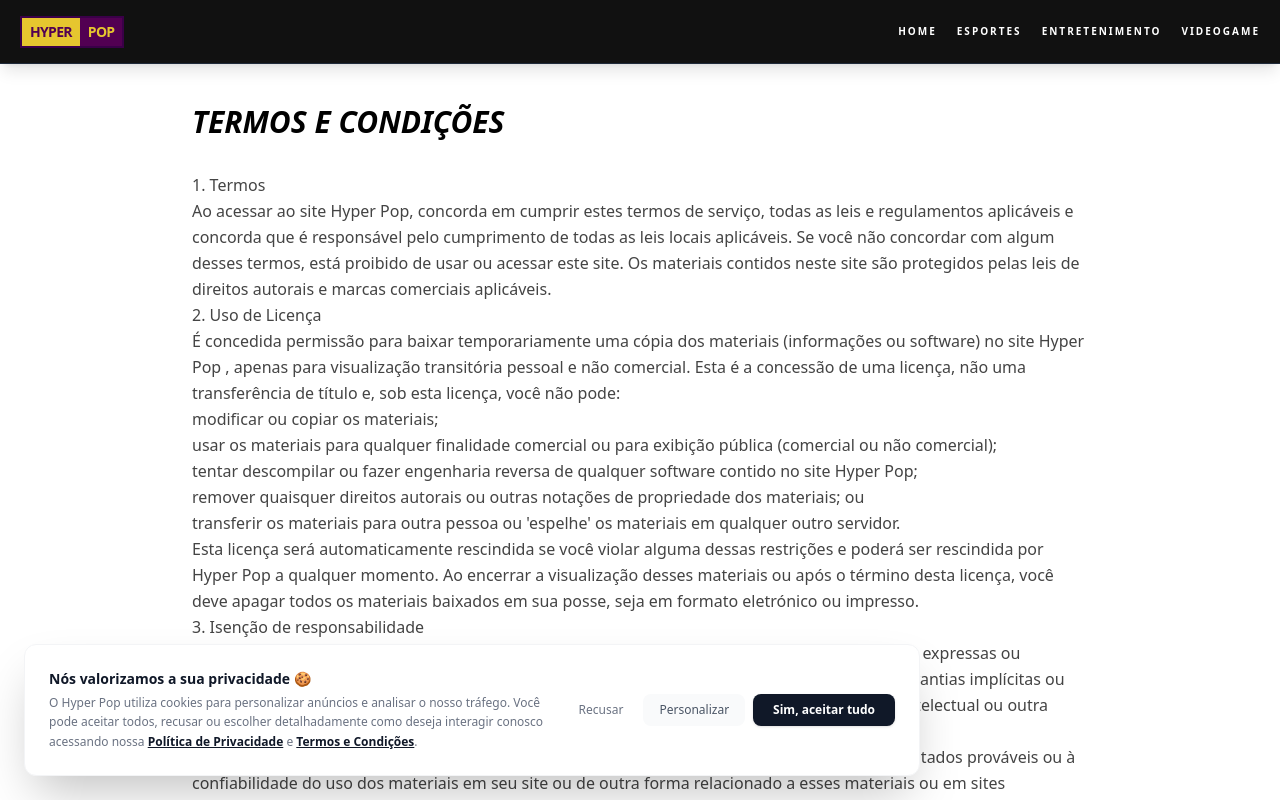
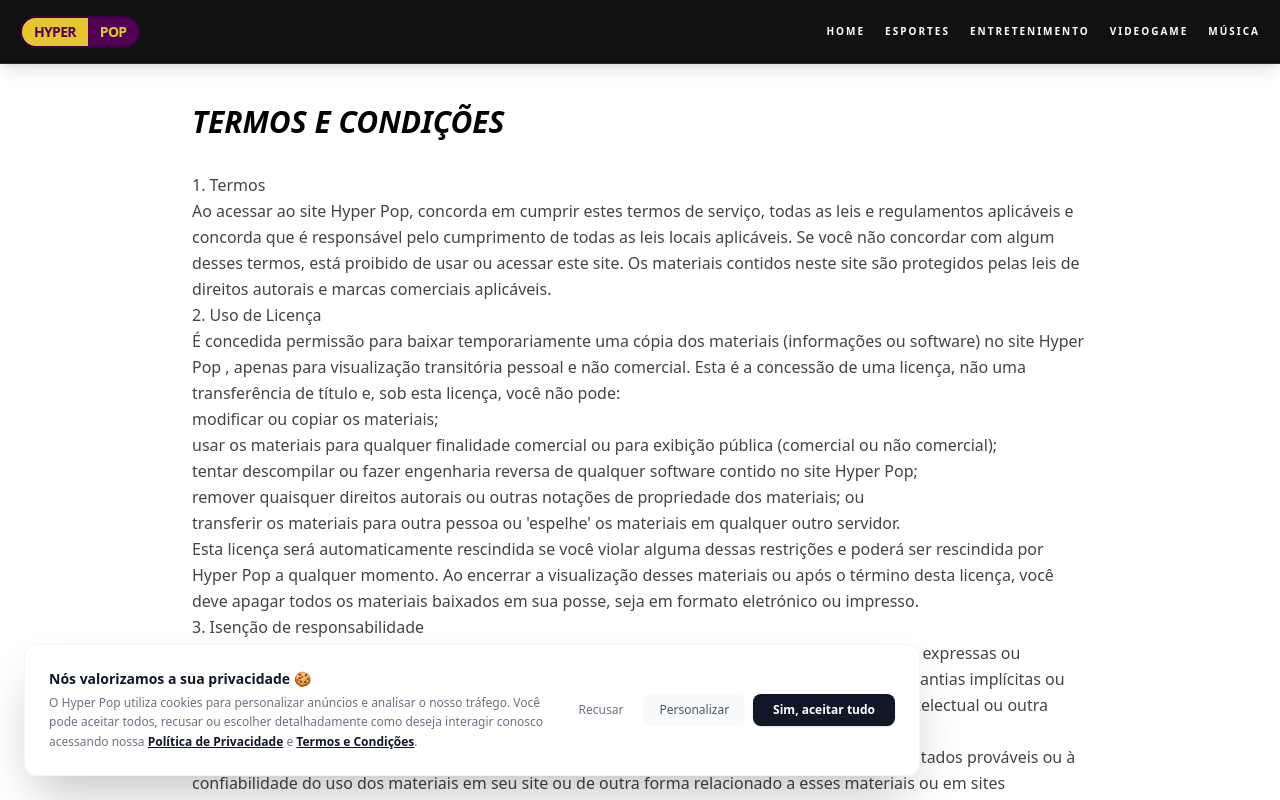
Before and after one commit to raphaeldemouradev/hyper-pop, a Next.js app: page /termos in a window 1280 px wide. Shown: the top 800 px of the page. Built offline with nearby package versions, Linux system fonts and the light colour scheme.

Commit message:
navbar 2.0.1

```diff
--- a/src/components/Navbar.tsx
+++ b/src/components/Navbar.tsx
@@ -20,9 +20,9 @@ export default function Navbar() {
 
           {/* LOGO SKELETON (Igual para PC e Mobile) */}
           <div className="flex items-center">
-            <div className="flex border-2 border-[#9136be] tracking-tighter uppercase text-sm rounded overflow-hidden">
-              <div className="bg-[#E6C62F] animate-pulse w-14 h-8"></div>
-              <div className="bg-[#a23bd5] animate-pulse w-10 h-8"></div>
+            <div className="flex border-2 border-[#9136be] tracking-tighter uppercase text-sm rounded-full overflow-hidden">
+              <div className="bg-[#E6C62F] animate-pulse w-14 h-8 rounded-full"></div>
+              <div className="bg-[#a23bd5] animate-pulse w-10 h-8 rounded-full"></div>
             </div>
           </div>
 
@@ -32,13 +32,14 @@ export default function Navbar() {
             <div className="w-20 h-3 bg-gray-800 animate-pulse rounded"></div>
             <div className="w-24 h-3 bg-gray-800 animate-pulse rounded"></div>
             <div className="w-20 h-3 bg-gray-800 animate-pulse rounded"></div>
+            <div className="w-16 h-3 bg-gray-800 animate-pulse rounded"></div>
           </div>
 
           {/* --- SKELETON MOBILE (Aparece só no Celular) --- */}
           <div className="md:hidden flex flex-col gap-1.5">
-            <div className="w-7 h-1 bg-[#E6C62F] animate-pulse rounded opacity-50"></div>
-            <div className="w-7 h-1 bg-[#E6C62F] animate-pulse rounded opacity-50"></div>
-            <div className="w-7 h-1 bg-[#E6C62F] animate-pulse rounded opacity-50"></div>
+            <div className="w-7 h-1 bg-[#fff] animate-pulse rounded opacity-50"></div>
+            <div className="w-7 h-1 bg-[#fff] animate-pulse rounded opacity-50"></div>
+            <div className="w-7 h-1 bg-[#fff] animate-pulse rounded opacity-50"></div>
           </div>
 
         </div>
@@ -54,9 +55,9 @@ export default function Navbar() {
 
           {/* LOGO */}
           <Link href="/" className="flex items-center">
-            <div className="flex border-2 border-[#3a0048] font-black tracking-tighter uppercase text-sm">
-              <span className="bg-[#E6C62F] text-[#520052] px-2 py-1">Hyper</span>
-              <span className="bg-[#520052] text-[#E6C62F] px-2 py-1">pop</span>
+            <div className="flex border-2 border-[#3a0048] font-black tracking-tighter uppercase text-sm rounded-full overflow-hidden">
+              <span className="bg-[#E6C62F] text-[#520052] px-3 py-1">Hyper</span>
+              <span className="bg-[#520052] text-[#E6C62F] px-3 py-1">pop</span>
             </div>
           </Link>
 
@@ -66,6 +67,7 @@ export default function Navbar() {
             <li><Link href="/categoria/esportes" className="hover:text-[#E6C62F] transition-colors">Esportes</Link></li>
             <li><Link href="/categoria/entretenimento" className="hover:text-[#E6C62F] transition-colors">Entretenimento</Link></li>
             <li><Link href="/categoria/videogame" className="hover:text-[#E6C62F] transition-colors">Videogame</Link></li>
+            <li><Link href="/categoria/musica" className="hover:text-[#E6C62F] transition-colors">Música</Link></li>
           </ul>
 
           {/* BOTÃO MOBILE */}
@@ -73,9 +75,9 @@ export default function Navbar() {
             onClick={() => setIsOpen(true)}
             className="md:hidden flex flex-col gap-1.5 p-2 focus:outline-none"
           >
-            <div className="w-7 h-1 bg-[#E6C62F]"></div>
-            <div className="w-7 h-1 bg-white"></div>
-            <div className="w-7 h-1 bg-[#E6C62F]"></div>
+            <div className="w-7 h-1 bg-white rounded-2xl"></div>
+            <div className="w-7 h-1 bg-white rounded-2xl"></div>
+            <div className="w-7 h-1 bg-white rounded-2xl"></div>
           </button>
         </div>
       </nav>
@@ -90,6 +92,7 @@ export default function Navbar() {
             <Link href="/categoria/esportes" onClick={closeMenu}>Esportes</Link>
             <Link href="/categoria/entretenimento" onClick={closeMenu}>Entretenimento</Link>
             <Link href="/categoria/videogame" onClick={closeMenu}>Videogame</Link>
+            <Link href="/categoria/musica" onClick={closeMenu}>Música</Link>
           </nav>
         </div>
       </aside>
```
Also changed, not shown: 2 other files (tests, documents, lock files or other folders).
